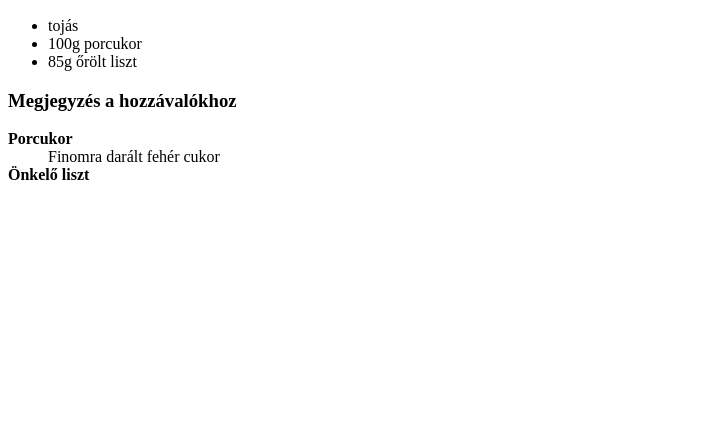
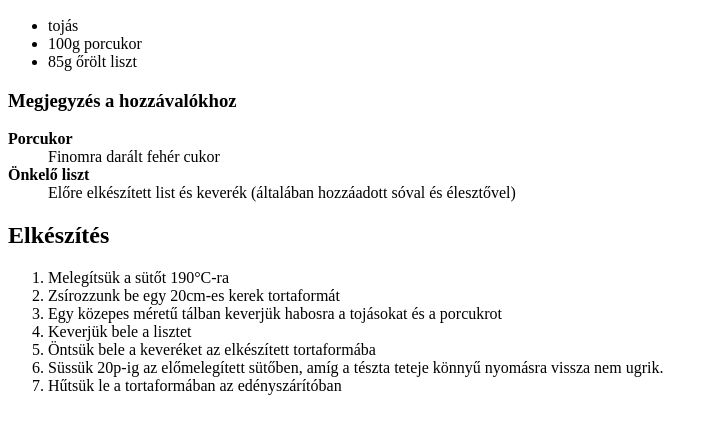
Before and after one commit to MakkaiKrisz/IKT-projekt-04, a plain HTML site: page index.html in a window 1280 px wide. Shown: the part 110-544 px from the top of the page, without its empty margins (0-713 px from the left). Drawn offline with Linux system fonts and the light colour scheme.

Commit message:
Update index.html

```diff
--- a/index.html
+++ b/index.html
@@ -15,3 +15,16 @@
 <dt><strong>Porcukor</strong></dt>
     <dd>Finomra darált fehér cukor</dd>
 <dt><strong>Önkelő liszt</strong><dt>
+<dd>Előre elkészített list és keverék (általában hozzáadott sóval és élesztővel)</dd>
+<h2>Elkészítés</h2>
+<ol>
+<li>Melegítsük a sütőt 190°C-ra</li>
+<li>Zsírozzunk be egy 20cm-es kerek tortaformát</li>
+<li>Egy közepes méretű tálban keverjük habosra a tojásokat és a porcukrot</li>
+<li>Keverjük bele a lisztet</li>
+<li>Öntsük bele a keveréket az elkészített tortaformába</li>
+<li>Süssük 20p-ig az előmelegített sütőben, amíg a tészta teteje könnyű nyomásra vissza nem ugrik.</li>
+<li>Hűtsük le a tortaformában az edényszárítóban</li>
+</ol>
+</body>
+</html>
```
